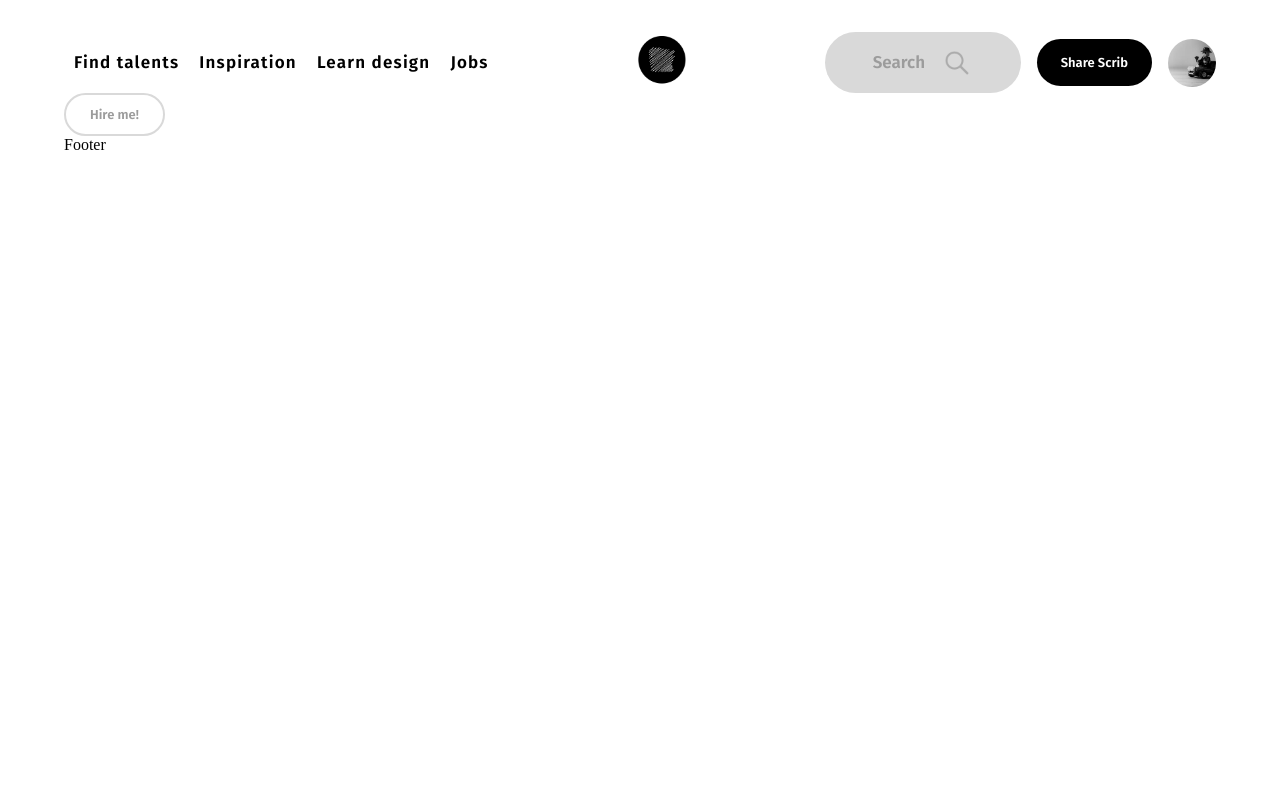
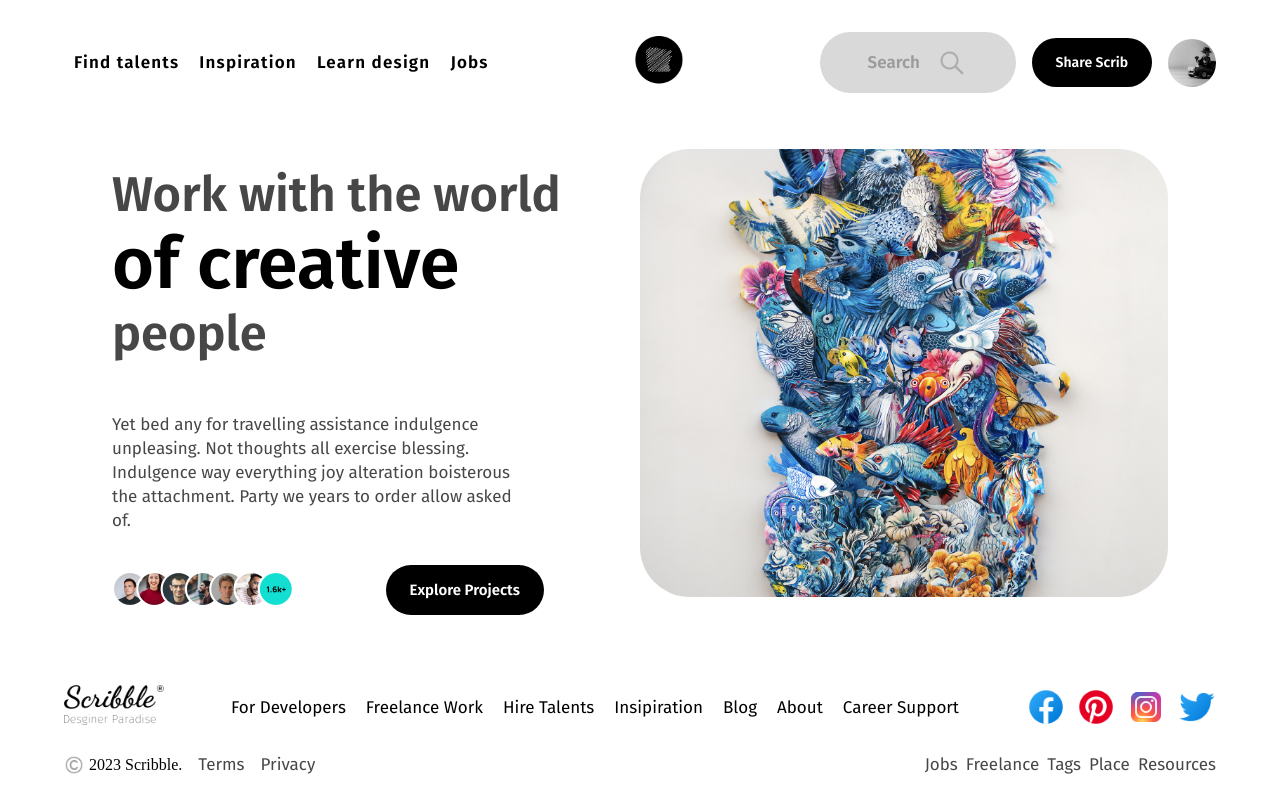
Before and after one commit to Clement127001/scribble-front-end, a React (Create React App) app: page / in a window 1280 px wide. Shown: the top 812 px of the page. Built offline with nearby package versions, Linux system fonts and the light colour scheme; a web font is replaced by a local one.

Commit message:
add home and footer component

```diff
--- a/src/App.js
+++ b/src/App.js
@@ -1,5 +1,5 @@
-import { Fragment } from "react";
-import { createBrowserRouter, NavLink, RouterProvider } from "react-router-dom";
+import Home from "./Components/Home/Home";
+import { createBrowserRouter, RouterProvider } from "react-router-dom";
 
 import RootLayout from "./Pages/RootLayout";
 import ProjectRoot from "./Pages/ProjectRoot";
@@ -12,13 +12,7 @@ function App() {
       children: [
         {
           index: true,
-          element: (
-            <Fragment>
-              <NavLink to="/projects">
-                <button className="button-outline-rounded">Hire me!</button>
-              </NavLink>
-            </Fragment>
-          ),
+          element: <Home />,
         },
         {
           path: "projects",
--- a/src/Components/Footer/Footer.js
+++ b/src/Components/Footer/Footer.js
@@ -1,7 +1,58 @@
-import React from "react";
+import classes from "./Footer.module.css";
+import logo from "../../Assets/text-based-logo.png";
+import twitter from "../../Assets/Icons/twitter.png";
+import pinterest from "../../Assets/Icons/pinterest.png";
+import insta from "../../Assets/Icons/insta.png";
+import facebook from "../../Assets/Icons/facebook.png";
+import copy from "../../Assets/Icons/copy.png";
+
+import { NavLink } from "react-router-dom";
 
 const Footer = () => {
-  return <div>Footer</div>;
+  return (
+    <footer className={classes.footer}>
+      <div className={classes["footer-main"]}>
+        <NavLink to="/">
+          {" "}
+          <img src={logo} alt="footer-logo" />
+        </NavLink>
+
+        <div className={classes.links}>
+          <NavLink to="#">For Developers</NavLink>
+          <NavLink to="#">Freelance Work</NavLink>
+          <NavLink to="#">Hire Talents</NavLink>
+          <NavLink to="#">Insipiration</NavLink>
+          <NavLink to="#">Blog</NavLink>
+          <NavLink to="#">About</NavLink>
+          <NavLink to="#">Career Support</NavLink>
+        </div>
+        <div className={classes.social}>
+          <img src={facebook} alt="facebook social" />
+          <img src={pinterest} alt="pinterst social" />
+          <img src={insta} alt="istagram social" />
+          <img src={twitter} alt="twitter social" />
+        </div>
+      </div>
+      <div className={classes["footer-copyright"]}>
+        <div className={classes.copy}>
+          <div className={classes.copyright}>
+            <img src={copy} alt="copyright" />
+            2023 Scribble.
+          </div>
+          <p>Terms</p>
+          <p>Privacy</p>
+        </div>
+
+        <div className={classes.support}>
+          <p>Jobs</p>
+          <p>Freelance</p>
+          <p>Tags</p>
+          <p>Place</p>
+          <p>Resources</p>
+        </div>
+      </div>
+    </footer>
+  );
 };
 
 export default Footer;
--- a/src/Components/Footer/Footer.module.css
+++ b/src/Components/Footer/Footer.module.css
@@ -0,0 +1,79 @@
+.footer
+{
+    margin-top: 2rem;
+display: flex;
+flex-direction: column;
+gap:0.5rem;
+}
+
+.footer-main
+{
+    display: flex;
+    justify-content: space-between;
+    align-items: center;
+}
+
+.footer-main img
+{
+    width: 100px;
+    height: 40px;
+}
+
+.links a
+{
+text-decoration: none;
+color: var(--color-primary);
+font-size: var(--fs-300);
+font-family: var(--font-family);
+margin-inline: 10px;
+}
+
+.social
+{
+    display: flex;
+    gap:10px;
+    max-width: 300px;
+}
+
+.social img{
+    width: 100%;
+}
+
+.footer-copyright
+{
+    display: flex;
+    justify-content: space-between;
+    align-items: center;
+}
+
+.copy{
+    display: flex;
+    justify-content: space-between;
+    gap:1rem;
+    align-items: center;
+}
+
+.copyright{
+    display: flex;
+    align-items: center;
+}
+
+.copy p{
+    font-family: var(--font-family);
+        font-size: var(--fs-300);
+        color: var(--color-secondary);
+}
+
+.copyright img{
+    width: 20px;
+    margin-right: 5px;
+}
+
+.support
+{
+    display: flex;
+    gap:0.5rem;
+    font-family: var(--font-family);
+    font-size: var(--fs-300);
+    color: var(--color-secondary);
+}
--- a/src/Components/Home/Home.module.css
+++ b/src/Components/Home/Home.module.css
@@ -1,6 +1,6 @@
 .home
 {
-    height: 80vh;
+    height: 70vh;
     display: flex;
     gap:3rem;
     align-items: center;
@@ -51,6 +51,11 @@ color:var(--color-secondary);
     align-items: center;
 }
 
+.action a button{
+    font-weight: 600;
+    font-size: 15px;
+}
+
 .landing-image
 {
 display: flex;
--- a/src/index.css
+++ b/src/index.css
@@ -10,7 +10,7 @@
   --fs-700: 39.06px;
   --fs-500: 31.25px;
   --fs-300: 17px;
-  --fs-100: 13px;
+  --fs-100: 14px;
 
   /* colors */
   --color-primary: #000000;
```
Also changed, not shown: src/Assets/home-info.jpg (added), src/Assets/people.png (added).
